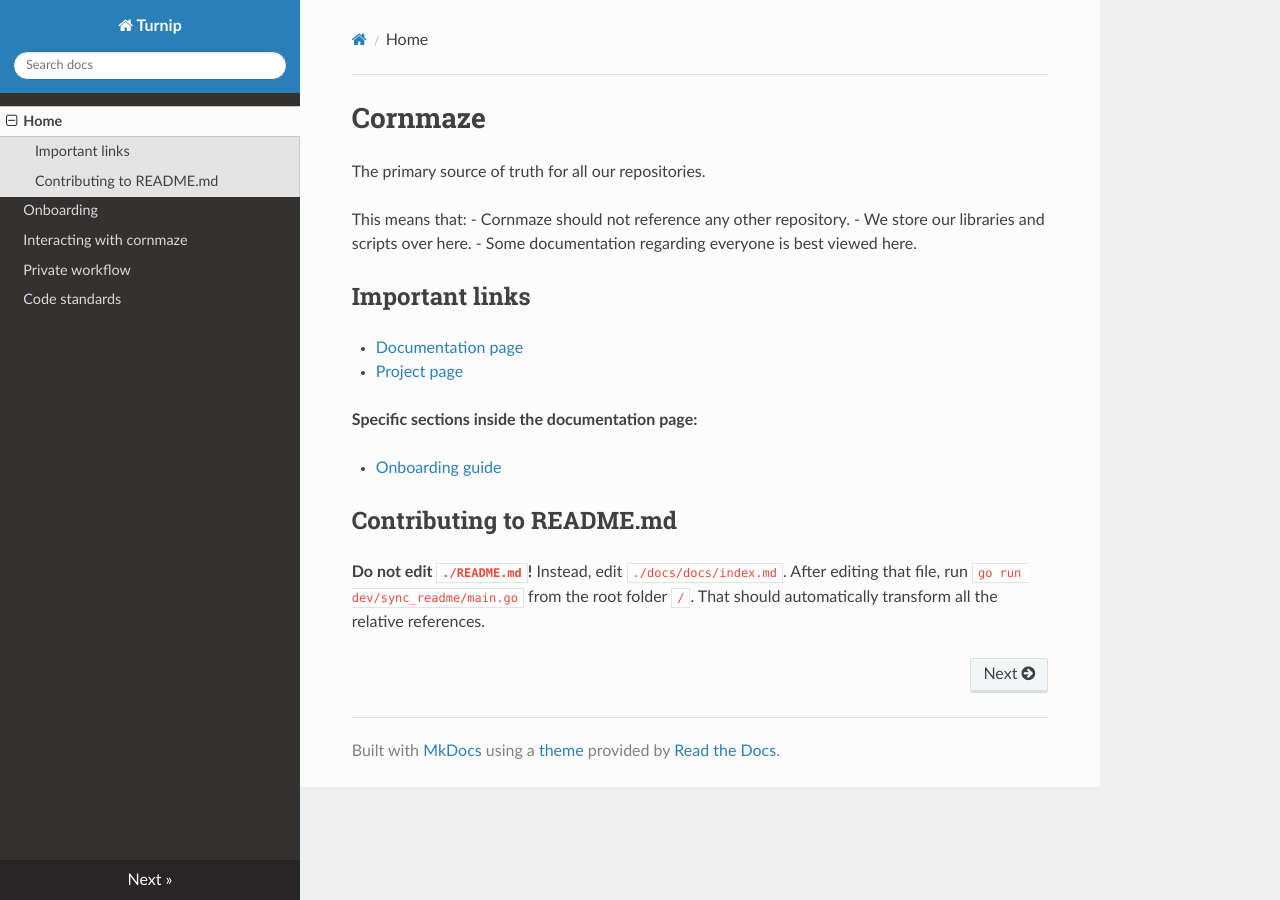
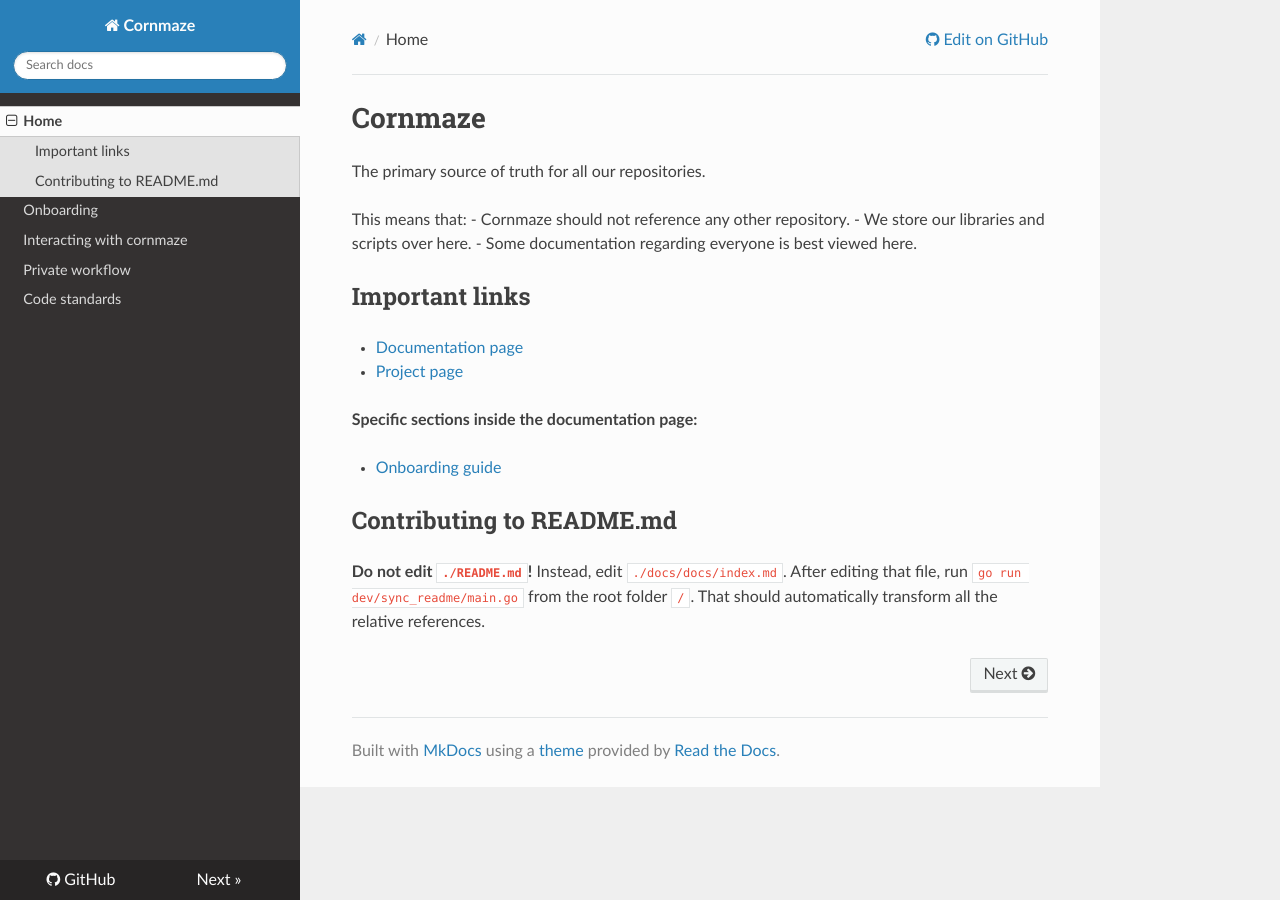
Before and after one commit to TurnipXenon/cornmaze, an MkDocs documentation site: the page built from docs/docs/index.md, in a window 1280 px wide. Built offline with MkDocs 1.6.1, drawn with Linux system fonts in a browser that asks for light colours; nearby versions of some CDN libraries.

Commit message:
Add github pages automation

```diff
--- a/docs/mkdocs.yml
+++ b/docs/mkdocs.yml
@@ -1,6 +1,7 @@
-site_name: Turnip
+site_name: Cornmaze
 theme:
   name: readthedocs
+repo_url: https://github.com/TurnipXenon/cornmaze
 nav:
   - Home: index.md
   - Onboarding: onboarding.md
```
Also changed, not shown: 1 other file.
